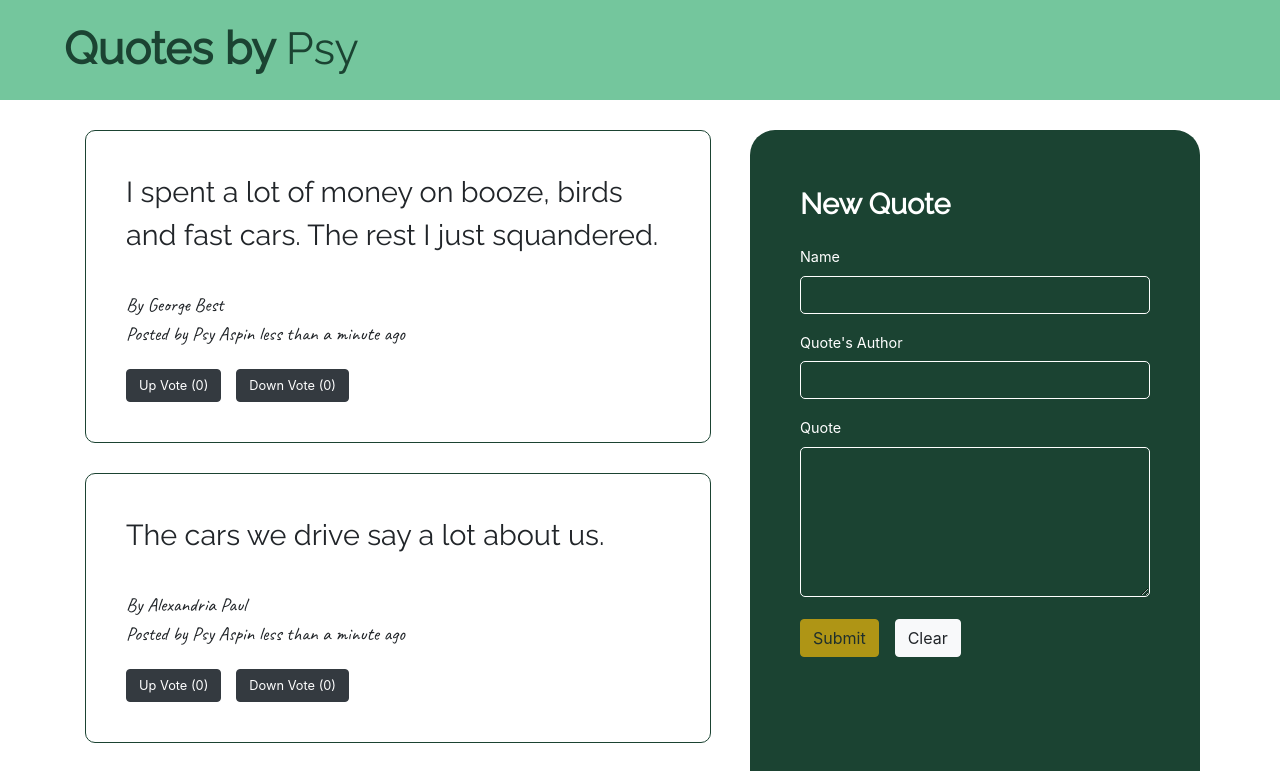
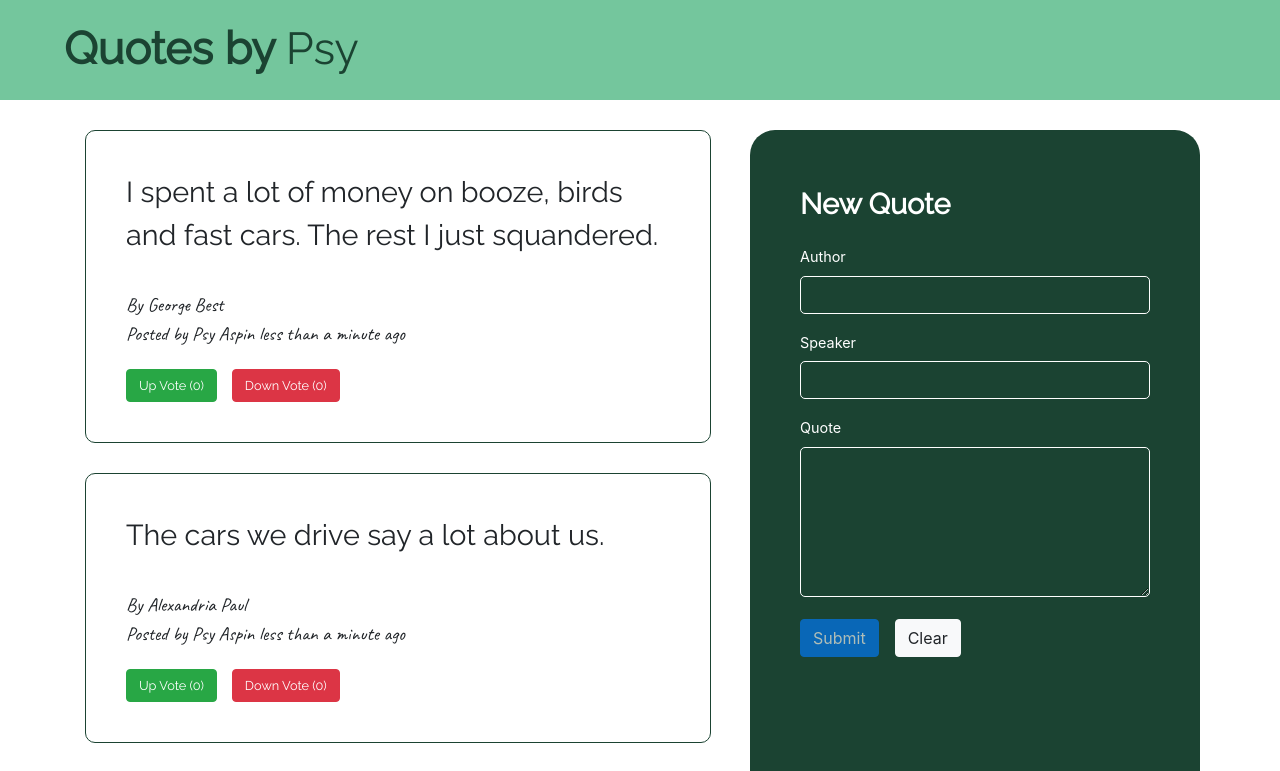
Before and after one commit to psy-a/quotes, an Angular app: page / in a window 1280 px wide. Shown: the top 771 px of the page. Built offline with nearby package versions, Linux system fonts and the light colour scheme.

Commit message:
Fix form required fields and labels.

```diff
--- a/src/app/components/quote-form/quote-form.component.html
+++ b/src/app/components/quote-form/quote-form.component.html
@@ -1,14 +1,14 @@
 <p id="form-title">New Quote</p>
 <form (ngSubmit)="submitQuote()" action="" #form="ngForm">
     <div class="form-group">
-        <label class="" for="name">Name</label><br>
+        <label class="" for="name">Author</label><br>
         <input class="form-control" type="text" id="name" name="name" [(ngModel)]="newQuote.submitter" required #name="ngModel">
         <div [hidden]="name.valid || name.pristine">
             This field is required.
         </div>
     </div>
     <div class="form-group">
-        <label class="" for="author">Quote's Author</label><br>
+        <label class="" for="author">Speaker</label><br>
         <input class="form-control w-100" type="text" id="author" name="author" [(ngModel)]="newQuote.author">
     </div>
     <div class="form-group">
@@ -18,6 +18,6 @@
     </div>
 
 
-    <button [disabled]="!form.valid" class="btn btn-warning">Submit</button>
+    <button [disabled]="!form.valid" class="btn btn-primary">Submit</button>
     <button type="reset" class="btn btn-light ml-3">Clear</button>
 </form>
--- a/src/app/components/vote/vote.component.css
+++ b/src/app/components/vote/vote.component.css
@@ -2,4 +2,5 @@ button {
     font-size: 0.8em;
     margin-right: 15px;
     margin-top: 10px;
+    font-family: 'Raleway';
 }
--- a/src/app/components/vote/vote.component.html
+++ b/src/app/components/vote/vote.component.html
@@ -1,4 +1,4 @@
 <div>
-    <button class="btn btn-dark" (click)="upvote();">Up Vote ({{quote.upvote}})</button>
-    <button class="btn btn-dark" (click)="downvote()">Down Vote ({{quote.downvote}})</button>
+    <button class="btn btn-success" (click)="upvote();">Up Vote ({{quote.upvote}})</button>
+    <button class="btn btn-danger" (click)="downvote()">Down Vote ({{quote.downvote}})</button>
 </div>
```
